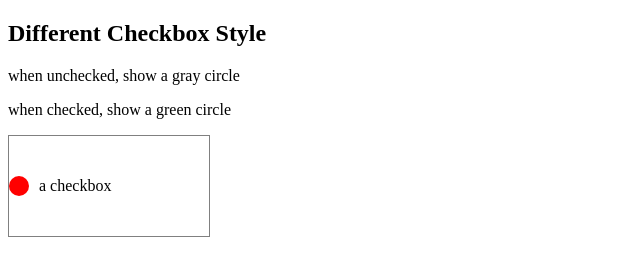
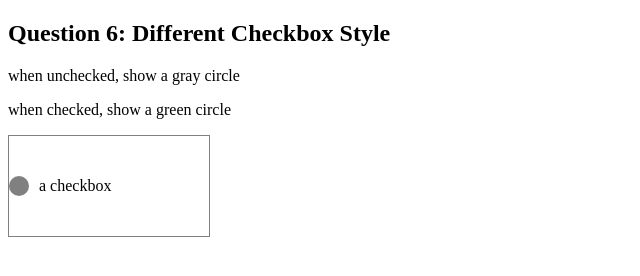
Before and after one commit to taekim-dev/css-practice-project, a plain HTML site: page questions/question6.html in a window 1280 px wide. Shown: the whole page, without its empty margins (0-640 px from the left). Drawn offline with Linux system fonts and the light colour scheme.

```diff
--- a/questions/question6.html
+++ b/questions/question6.html
@@ -7,7 +7,7 @@
     <link rel="stylesheet" href="../styles/style6.css">
 </head>
 <body>
-    <h2>Different Checkbox Style</h2>
+    <h2>Question 6: Different Checkbox Style</h2>
     <p>when unchecked, show a gray circle</p>
     <p>when checked, show a green circle</p>
 
--- a/styles/style6.css
+++ b/styles/style6.css
@@ -15,7 +15,7 @@
     width: 20px;
     height: 20px;
     border-radius: 50%;
-    background-color: red;
+    background-color: gray;
     margin-right: 10px;
     transition: background-color 0.3s;
 }
```
Also changed, not shown: index.html (+1 -0 lines).
